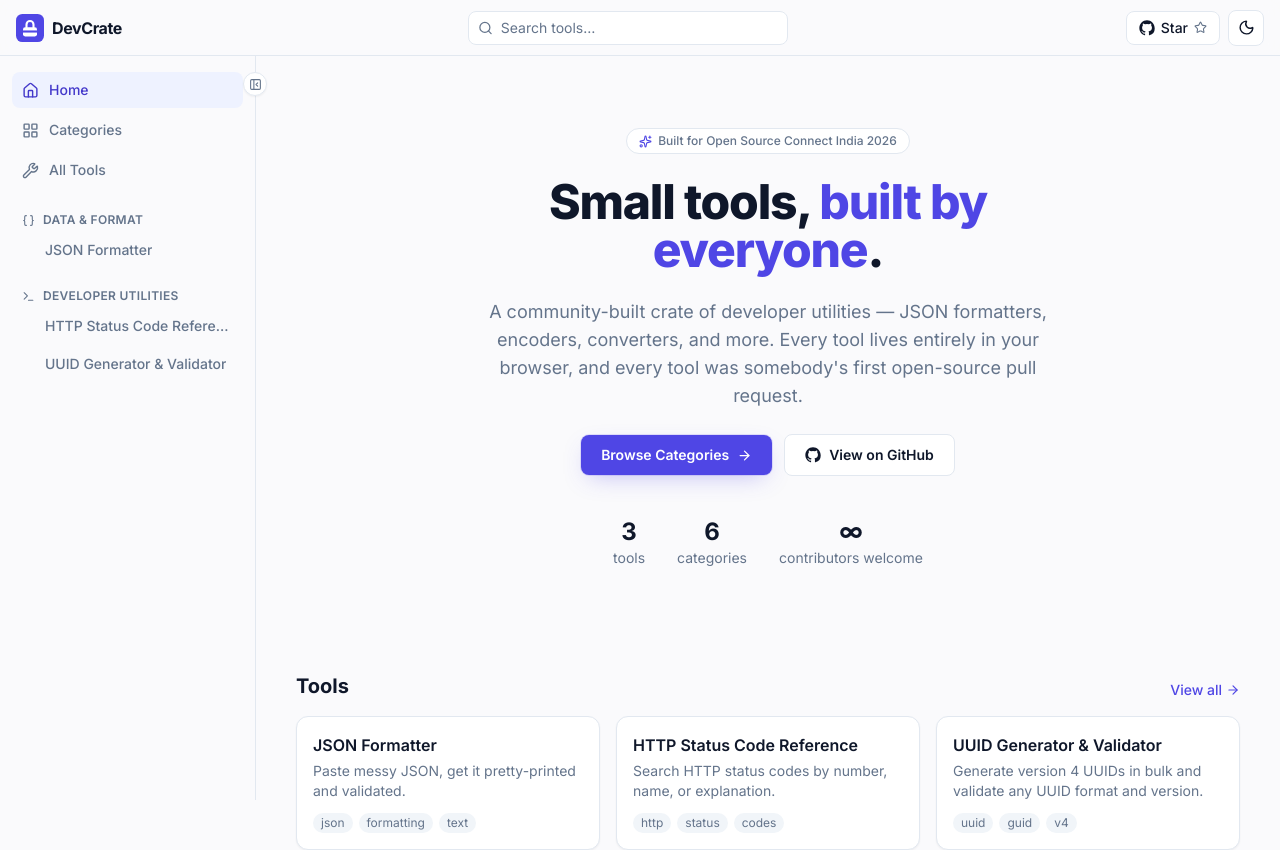
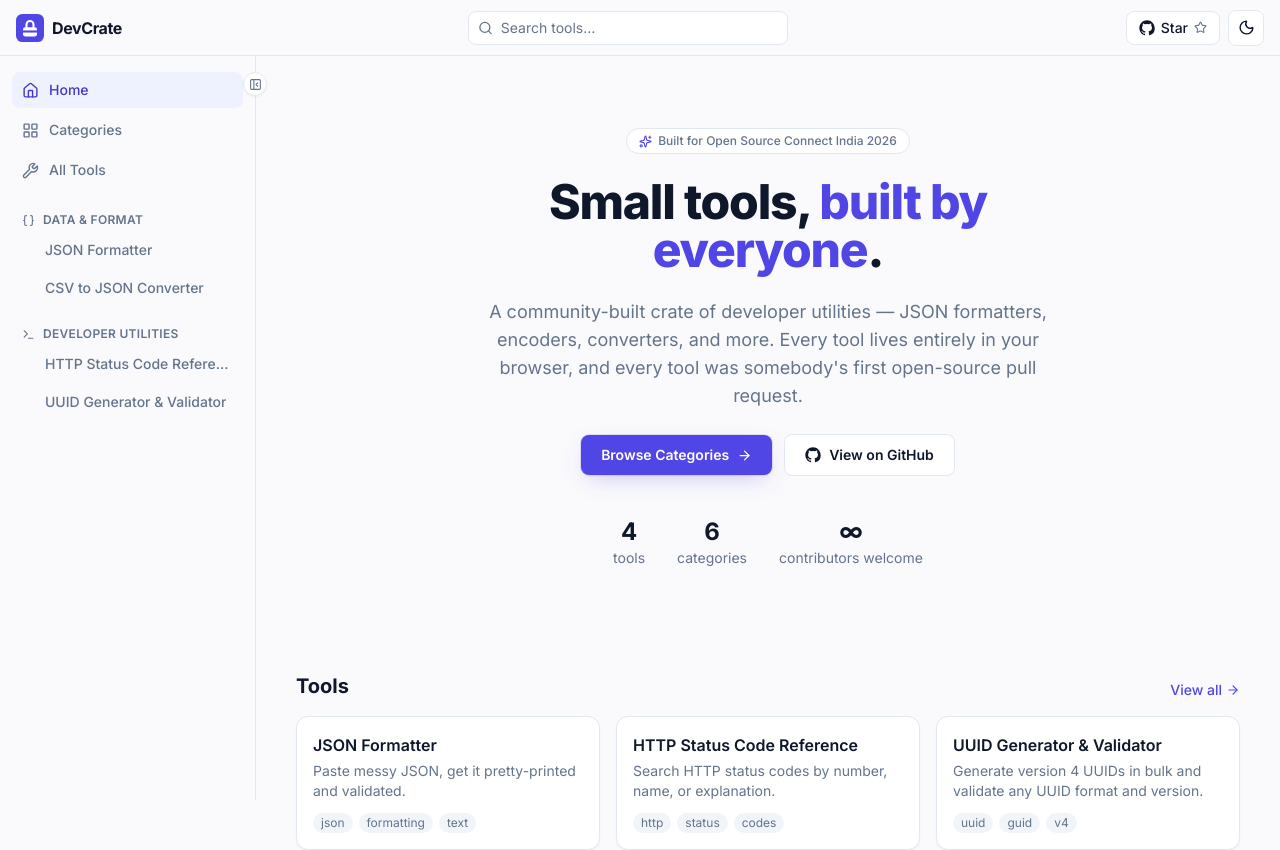
Before and after one commit to Aakif-Kohari/DevCrate, a React (Vite) app: page / in a window 1280 px wide. Shown: the top 850 px of the page. Built offline with nearby package versions, Linux system fonts and the light colour scheme.

Commit message:
feat: register CSV JSON converter

```diff
--- a/src/tools/registry.ts
+++ b/src/tools/registry.ts
@@ -13,6 +13,8 @@ import httpStatusCodesMeta from './http-status-codes/meta'
 import HttpStatusCodes from './http-status-codes'
 import uuidGeneratorMeta from './uuid-generator/meta'
 import UuidGenerator from './uuid-generator'
+import csvJsonConverterMeta from './csv-json-converter/meta'
+import CsvJsonConverter from './csv-json-converter'
 
 export interface ToolMeta {
   slug: string
@@ -33,6 +35,7 @@ export const toolRegistry: ToolEntry[] = [
   { meta: jsonFormatterMeta, Component: JsonFormatter },
   { meta: httpStatusCodesMeta, Component: HttpStatusCodes },
   { meta: uuidGeneratorMeta, Component: UuidGenerator },
+  { meta: csvJsonConverterMeta, Component: CsvJsonConverter },
 ]
 
 /** Looks up a registered tool by its URL slug. */
```
